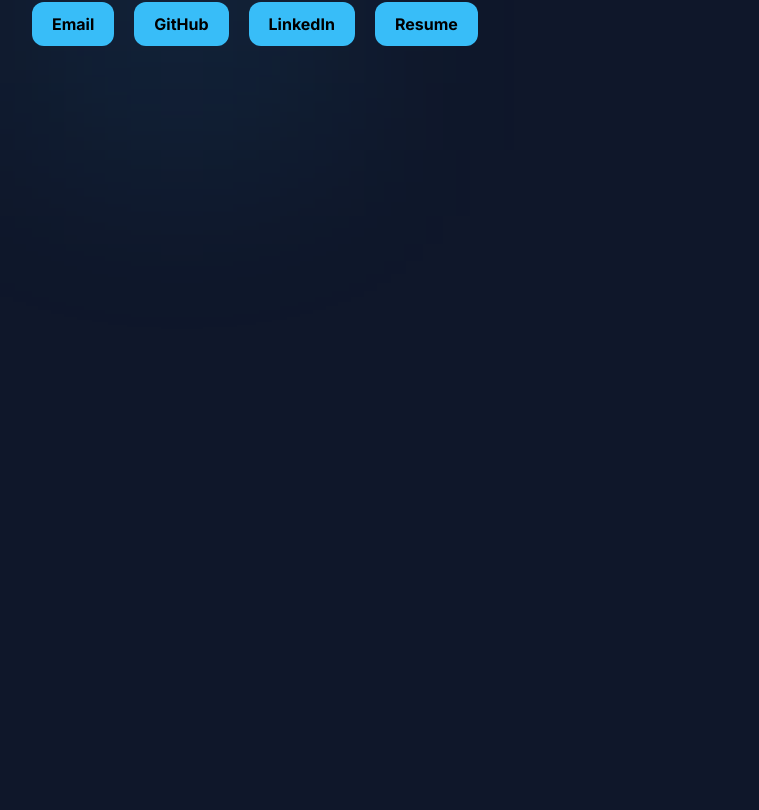
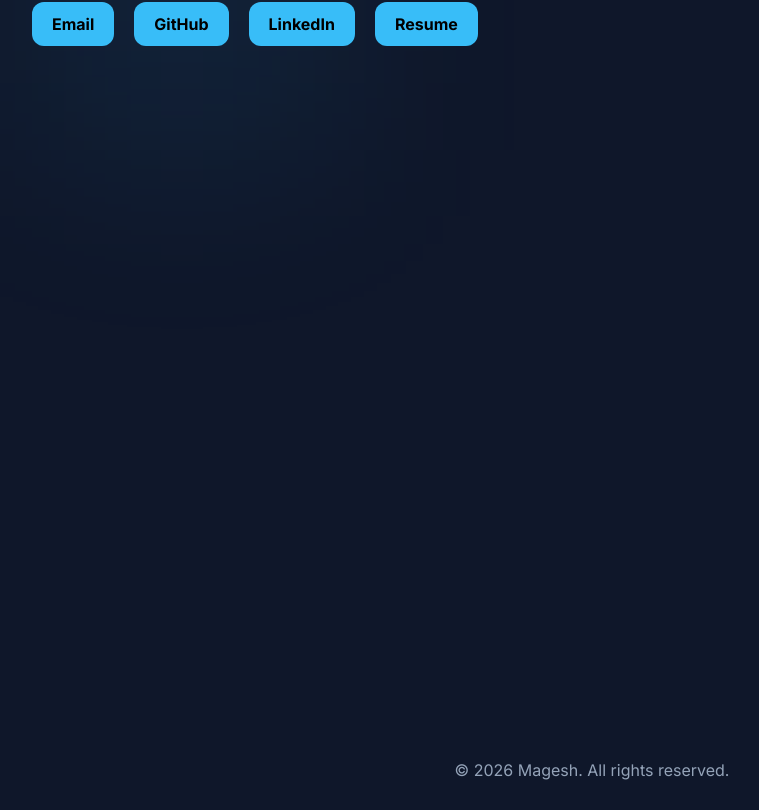
Before and after one commit to Magesh-03-K/portfolio, a React (Create React App) app: page / in a window 1280 px wide. Shown: the part 2950-3760 px from the top of the page, without its empty margins (48-807 px from the left). Before the commit the page ends 3680 px from the top, so only its background shows below. Built offline with nearby package versions, Linux system fonts and the light colour scheme.

Commit message:
Final Portfolio Polish

```diff
--- a/src/App.css
+++ b/src/App.css
@@ -367,3 +367,9 @@ body {
     text-align: center;
   }
 }
+
+.footer {
+  text-align: center;
+  padding: 30px;
+  color: #94a3b8;
+}
--- a/src/App.js
+++ b/src/App.js
@@ -4,6 +4,7 @@ import Projects from "./sections/Projects";
 import Skills from "./sections/Skills";
 import Contact from "./sections/Contact";
 import Navbar from "./components/Navbar";
+import Footer from "./sections/Footer";
 import { motion, useScroll } from "framer-motion";
 
 function App() {
@@ -20,6 +21,9 @@ function App() {
       <Projects />
       <Skills />
       <Contact />
+
+      <Footer />
+
     </div>
   );
 }
--- /dev/null
+++ b/src/sections/Footer.js
@@ -0,0 +1,7 @@
+export default function Footer() {
+  return (
+    <footer className="footer">
+        &copy; {new Date().getFullYear()} Magesh. All rights reserved.
+      </footer>
+  );
+}
```
